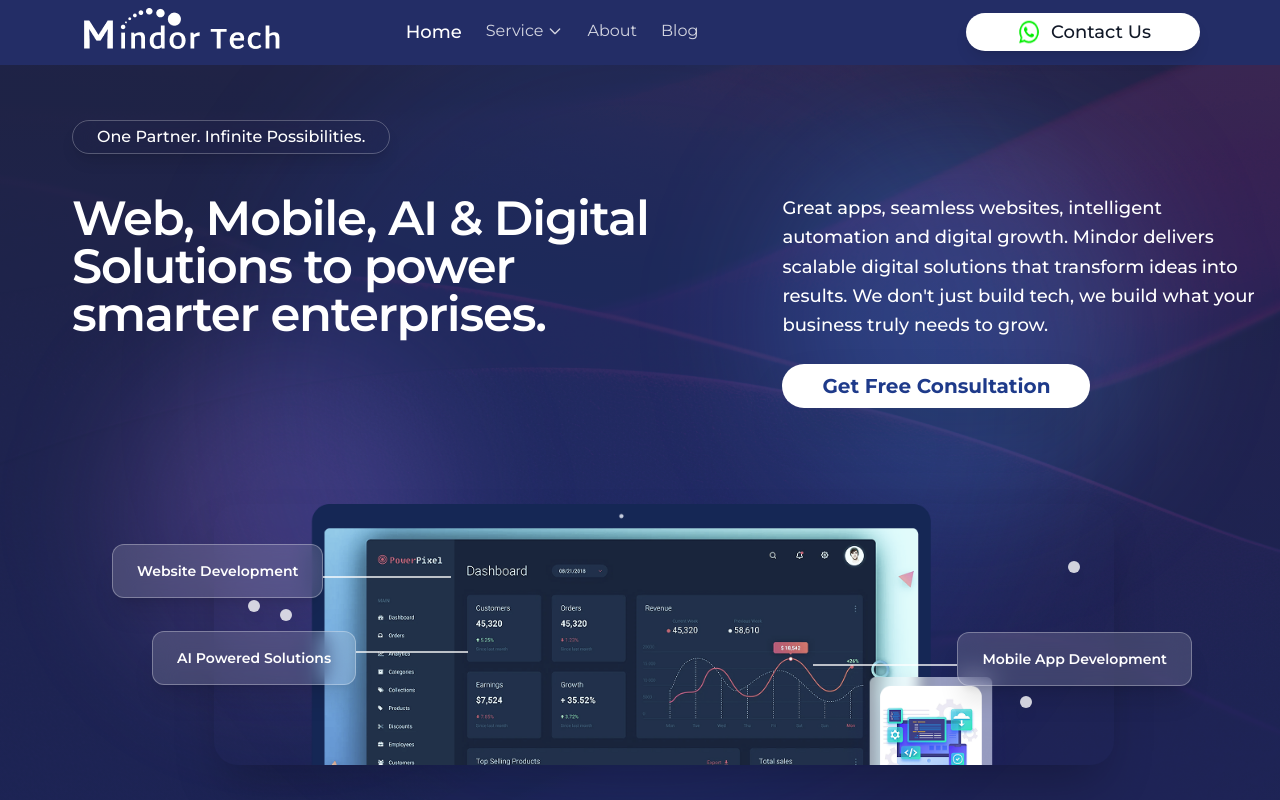
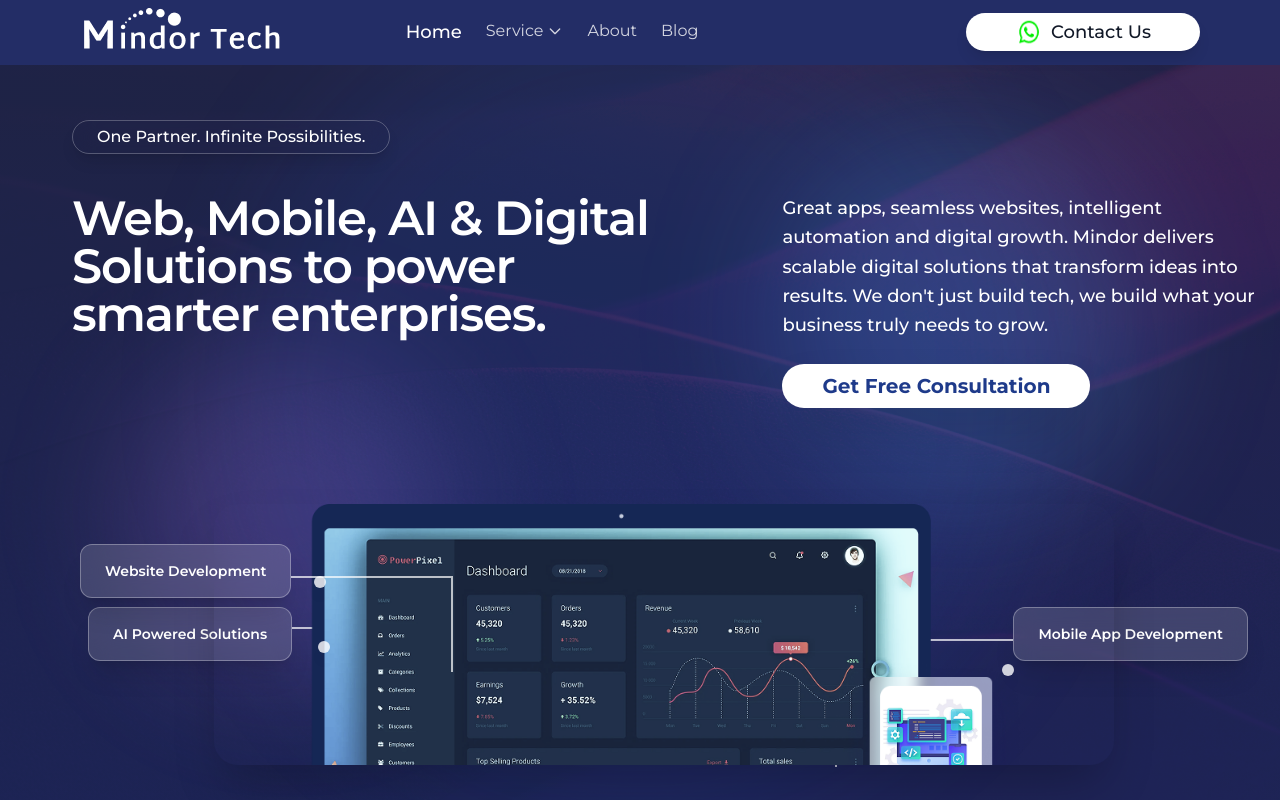
Before and after one commit to rastogi30/Mindor-tech, a Next.js app: page / in a window 1280 px wide. Shown: the top 800 px of the page. Built offline with nearby package versions, Linux system fonts and the light colour scheme.

Commit message:
minor fix in ui

```diff
--- a/pages/landing.tsx
+++ b/pages/landing.tsx
@@ -47,32 +47,30 @@ const MindorTechHomepage: React.FC = () => {
           </div>
 
           <div className="relative flex items-center justify-center">
-            <div className="absolute top-10 left-10 z-30">
+            <div className="absolute top-10 left-2 z-30">
               <div className="bg-white/15 backdrop-blur-md border border-white/30 px-6 py-4 rounded-xl shadow-xl">
                 <p className="text-white text-sm font-semibold">Website Development</p>
               </div>
-              <div className="absolute top-8 left-full w-32 h-0.5 bg-white/70"></div>
+              <div className="absolute top-8 left-full w-40 h-0.5 bg-white/70"></div>
+              <div className="absolute top-8 left-[calc(100%+160px)] w-0.5 h-24 bg-white/70"></div>
             </div>
-
-            <div className="absolute top-32 right-16 z-30">
+            <div className="absolute top-25 right-2 z-25">
               <div className="bg-white/15 backdrop-blur-md border border-white/30 px-6 py-4 rounded-xl shadow-xl">
                 <p className="text-white text-sm font-semibold">Mobile App Development</p>
               </div>
-              <div className="absolute top-8 right-full w-36 h-0.5 bg-white/70"></div>
+              <div className="absolute top-8 right-full w-44 h-0.5 bg-white/70"></div>
+              <div className="absolute top-8 right-[calc(100%+176px)] w-0.5 h-32 bg-white/70"></div>
             </div>
-
-            <div className="absolute bottom-20 left-20 z-30">
+            <div className="absolute bottom-15 left-4 z-25">
               <div className="bg-white/15 backdrop-blur-md border border-white/30 px-6 py-4 rounded-xl shadow-xl">
                 <p className="text-white text-sm font-semibold">AI Powered Solutions</p>
               </div>
-              <div className="absolute bottom-8 left-full w-28 h-0.5 bg-white/70"></div>
+              <div className="absolute bottom-8 left-full w-36 h-0.5 bg-white/70"></div>
+              <div className="absolute bottom-8 left-[calc(100%+144px)] w-0.5 h-20 bg-white/70"></div>
             </div>
-
-            <div className="absolute top-24 left-44 w-3 h-3 bg-white/80 rounded-full z-30 shadow-lg"></div>
-            <div className="absolute top-48 right-56 w-3 h-3 bg-white/80 rounded-full z-30 shadow-lg"></div>
-            <div className="absolute bottom-36 left-52 w-3 h-3 bg-white/80 rounded-full z-30 shadow-lg"></div>
-            <div className="absolute bottom-48 right-44 w-3 h-3 bg-white/80 rounded-full z-30 shadow-lg"></div>
-
+            <div className="absolute top-[72px] left-[242px] w-3 h-3 bg-white/80 rounded-full z-30 shadow-lg"></div>
+            <div className="absolute top-[160px] right-[242px] w-3 h-3 bg-white/80 rounded-full z-30 shadow-lg"></div>
+            <div className="absolute bottom-[112px] left-[246px] w-3 h-3 bg-white/80 rounded-full z-30 shadow-lg"></div>
             <img
               src="/assets/hero.png"
               alt="Dashboard preview"
```
